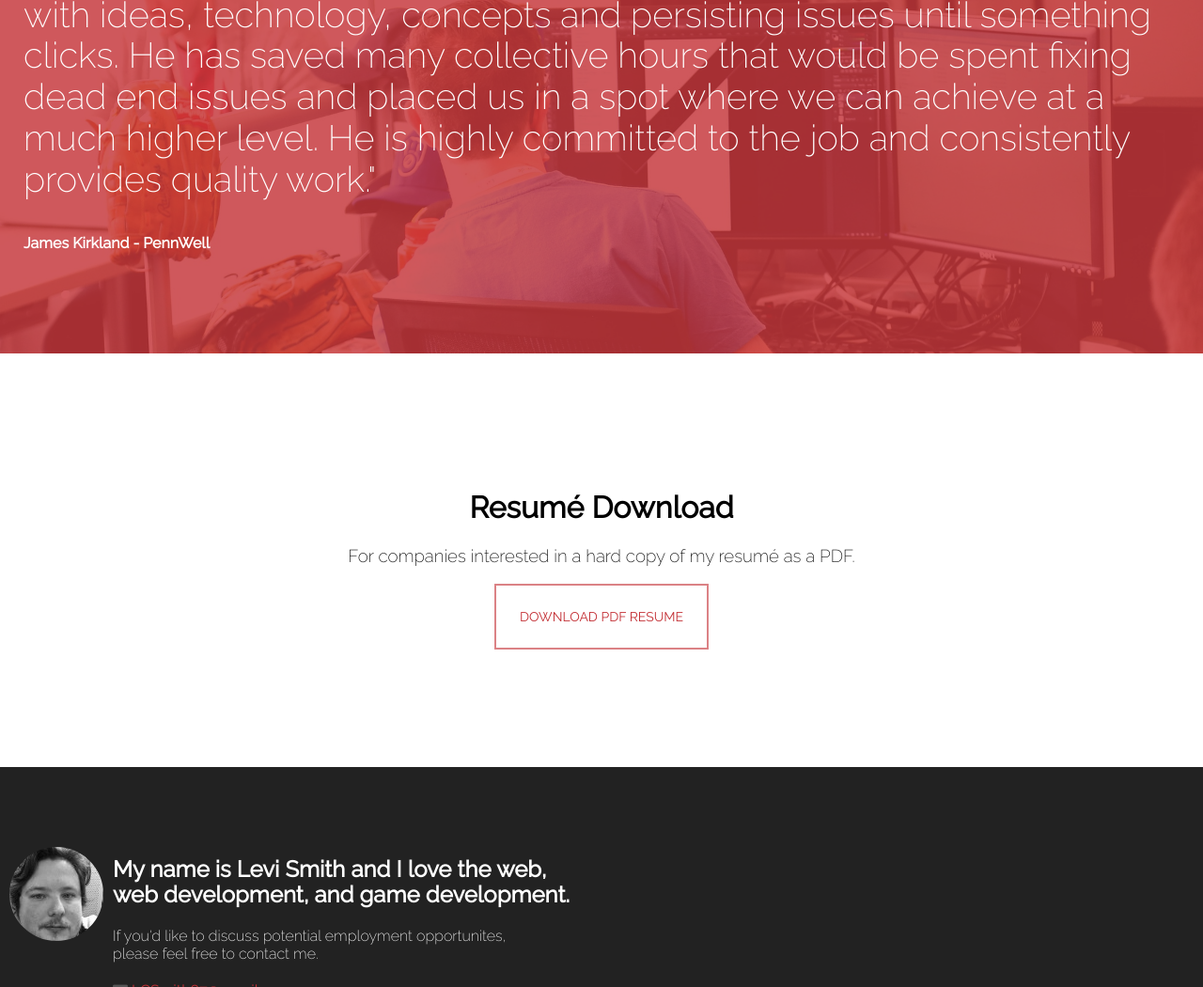
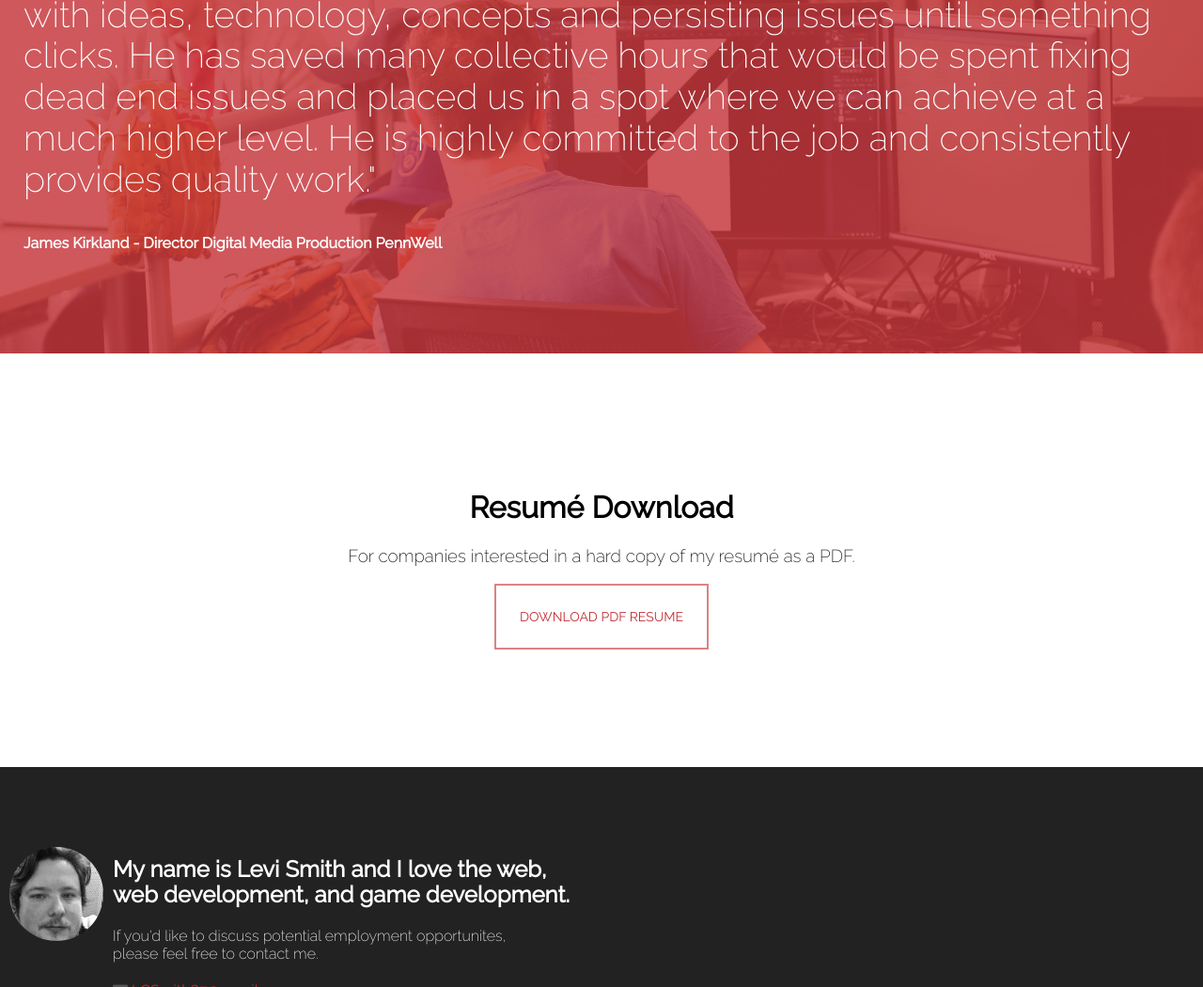
Before and after one commit to LCSmith87/LCSmith87.github.io, a plain HTML site: page index.html in a window 1280 px wide. Shown: the part 2649-3699 px from the top of the page at 94% size. Drawn offline with nearby package versions, Linux system fonts and the light colour scheme.

Commit message:
Changed wording on quote to reflect title
Changed wording on quote to reflect title

```diff
--- a/index.html
+++ b/index.html
@@ -270,7 +270,7 @@
 			<div class="wrapper">
 				<div id="testimonial-text">
 					<p>"Pennwell has benefited from Levi's inexhaustible ability to 'play around' with ideas, technology, concepts and persisting issues until something clicks.  He has saved many collective hours that would be spent fixing dead end issues and placed us in a spot where we can achieve at a much higher level.  He is highly committed to the job and consistently provides quality work."</p>
-					<h4>James Kirkland - PennWell</h4>
+					<h4>James Kirkland - Director Digital Media Production PennWell</h4>
 				</div>
 			</div>
 		</section>
```
